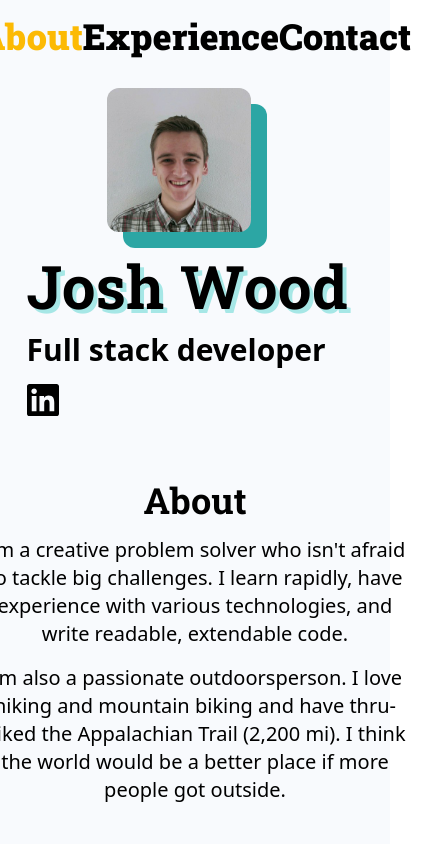
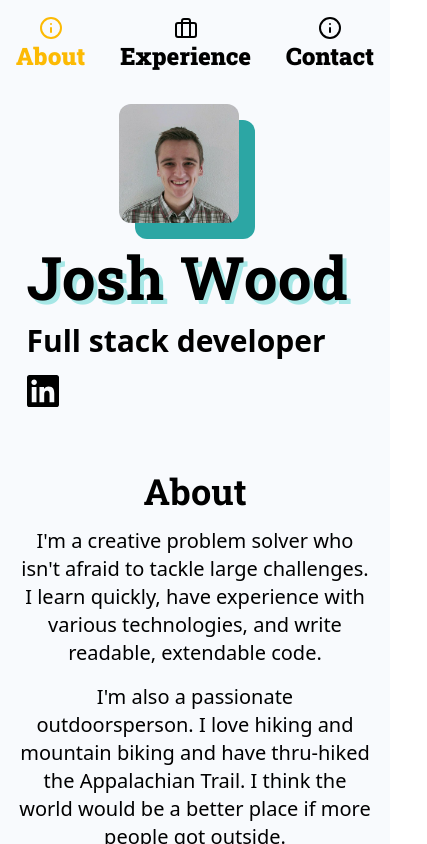
Before and after one commit to woodjosh256/Portfolio, a React (Vite) app: page /about in a window 390 px wide. Shown: the whole page, 427 px wide, since content can reach past the window. Built offline with nearby package versions, Linux system fonts and the light colour scheme.

Commit message:
Fixed scrolling behavior. Optimized for mobile.

```diff
--- a/src/Root.tsx
+++ b/src/Root.tsx
@@ -11,7 +11,8 @@ function Root() {
     return (
         <>
             <div className="w-screen h-screen bg-off-white overflow-visible flex justify-center">
-                <div className="h-screen pl-4 pr-4 pt-4 md:pl-0 md:pr-0 md:w-2/3 lg:w-1/2 m-auto flex flex-col">
+                {/* <div className="h-screen pl-4 pr-4 pt-4 md:pl-0 md:pr-0 md:w-2/3 lg:w-1/2 m-auto flex flex-col"> */}
+                <div className="h-screen w-screen pt-4 m-auto flex flex-col">
                     <Switcher />
                     <Outlet />
                 </div>
--- a/src/assets/data.tsx
+++ b/src/assets/data.tsx
@@ -6,7 +6,7 @@ export enum Tags {
     Web = "Web",
     React = "React",
     Mobile = "Mobile",
-    CSharp = "C#"
+    // CSharp = "C#"
 }
 
 export enum ExpTypes {
@@ -53,7 +53,7 @@ export const experiences: {[key: string]: Experience} = {
         date: new Date(2022, 5),
         short_description: "Completed a diverse array of projects using C# and the .NET framework for Skyward's K-12 school administrative software.",
         role: "Software Engineering Intern",
-        tags: [],
+        tags: [Tags.Web],
         type: ExpTypes.Professional,
         content: (
             <>
--- a/src/components/ExpandedExperience.tsx
+++ b/src/components/ExpandedExperience.tsx
@@ -9,7 +9,7 @@ export function ExpandedExperience() {
 
     return (
         <>
-            <div className="w-full p-4 flex-grow">
+            <div className="w-full p-4 flex-grow pl-4 pr-4 md:pl-[16.6%] md:pr-[16.6%] lg:pl-[25%] lg:pr-[25%] overflow-auto">
                 <div className="flex flex-row">
                     <Link to="/experience" className="flex flex-row items-center ml-2 text-dark-gray hover:ml-0 hover:pr-2 transition-all duration-300 hover:text-black">
                         <LuArrowLeft size="1.5em" />
--- a/src/components/Experience.tsx
+++ b/src/components/Experience.tsx
@@ -78,9 +78,10 @@ export function Experience() {
     }, []);
 
     return (
+        <div className="pl-4 pr-4 md:pl-[16.6%] md:pr-[16.6%] lg:pl-[25%] lg:pr-[25%] flex-grow overflow-auto">
             <div
                 ref={experienceRef}
-            className="flex-grow flex flex-col h-full max-h-full md:overflow-auto pl-0 pr-0 ml-0 mr-0 md:pl-12 md:pr-12 md:-ml-12 md:-mr-12"
+                className="flex-grow flex flex-col h-full max-h-full pl-0 pr-0 ml-0 mr-0 md:pl-12 md:pr-12 md:-ml-12 md:-mr-12"
             >
                 <FilterSelector setTagFilters={setTagFilters} setExpTypeFilters={setExpTypeFilters} />
                 <hr className="h-px w-full mt-4 bg-dark-gray border-1"/>
@@ -90,5 +91,6 @@ export function Experience() {
                     className="flex-grow max-h-full md:overflow-auto pl-0 pr-0 ml-0 mr-0 md:pl-12 md:pr-12 md:-ml-12 md:-mr-12 no-scrollbar pt-4"
                 />
             </div>
+        </div>
     );
 }
--- a/src/components/about.tsx
+++ b/src/components/about.tsx
@@ -26,7 +26,7 @@ export function About() {
     }, [showBorder]);
 
     return (
-        <div ref={scrollDiv} className={`flex flex-col text-black overflow-scroll ${showBorder ? 'border-t-2 animate-expandOutwards border-black' : ''}`}>
+        <div ref={scrollDiv} className={`flex flex-col text-black overflow-scroll pl-4 pr-4 md:pl-[16.6%] md:pr-[16.6%] lg:pl-[25%] lg:pr-[25%] flex-grow m-auto ${showBorder ? 'border-t-2 animate-expandOutwards border-black' : ''}`}>
             <div className="flex flex-col space-y-6 md:flex-row md:space-y-0 justify-center items-center">
                 <div className="w-1/3 mr-8 md:mr-16 relative">
                     <img
@@ -54,10 +54,10 @@ export function About() {
             <div className="flex flex-col m-auto mt-16 items-center">
                 <h3 className="text-4xl font-bold font-slab">About</h3>
                 <p className="text-xl font-medium font-sans mt-4 mb-4 p-0 text-center md:pl-18 md:pr-18 xl:pl-24 xl:pr-24">
-                    I'm a creative problem solver who isn't afraid to tackle big challenges. I learn rapidly, have experience with various technologies, and write readable, extendable code.
+                    I'm a creative problem solver who isn't afraid to tackle large challenges. I learn quickly, have experience with various technologies, and write readable, extendable code.
                 </p>
                 <p className="text-xl font-medium font-sans p-0 text-center md:pl-18 md:pr-18 xl:pl-24 xl:pr-24">
-                    I'm also a passionate outdoorsperson. I love hiking and mountain biking and have thru-hiked the Appalachian Trail (2,200 mi). I think the world would be a better place if more people got outside.
+                    I'm also a passionate outdoorsperson. I love hiking and mountain biking and have thru-hiked the Appalachian Trail. I think the world would be a better place if more people got outside.
                 </p>
             </div>
 
--- a/src/components/common/switcher.tsx
+++ b/src/components/common/switcher.tsx
@@ -1,11 +1,12 @@
-import {  NavLink } from "react-router-dom";
+import { LuBriefcase, LuInfo } from "react-icons/lu";
+import { NavLink } from "react-router-dom";
 
 export function Switcher() {
     return (
-        <div className="flex flex-row justify-between mb-8">
+        <div className="flex flex-row justify-between mb-8 pl-4 pr-4 md:pl-0 md:pr-0 w-full md:w-2/3 lg:w-1/2 m-auto">
             <NavLink
-                className={({isActive}) =>{
-                    let classString = `font-slab font-black text-4xl md:text-5xl list-none cursor-pointer select-none hover:text-selective-yellow `;
+                className={({ isActive }) => {
+                    let classString = `font-slab font-black text-2xl lg:text-4xl xl:text-5xl list-none cursor-pointer select-none hover:text-selective-yellow `;
                     if (isActive) {
                         classString += ` text-selective-yellow`;
                     } else {
@@ -15,11 +16,14 @@ export function Switcher() {
                 }}
                 to={"/about"}
             >
-                About
+                <div className="flex flex-col items-center w-full h-full">
+                    <LuInfo className="h-1/2 lg:hidden" />
+                    <span>About</span>
+                </div>
             </NavLink>
             <NavLink
-                className={({isActive}) => {
-                    let classString = `font-slab font-black text-4xl md:text-5xl list-none cursor-pointer select-none hover:text-sea-green`;
+                className={({ isActive }) => {
+                    let classString = `font-slab font-black text-2xl lg:text-4xl xl:text-5xl list-none cursor-pointer select-none hover:text-sea-green`;
                     if (isActive) {
                         classString += ` text-sea-green`;
                     } else {
@@ -29,11 +33,14 @@ export function Switcher() {
                 }}
                 to={"/experience"}
             >
-                Experience
+                <div className="flex flex-col items-center w-full h-full">
+                    <LuBriefcase className="h-1/2 lg:hidden" />
+                    <span>Experience</span>
+                </div>
             </NavLink>
             <NavLink
                 className={({ isActive }) => {
-                    let classString = `font-slab font-black text-4xl md:text-5xl list-none cursor-pointer select-none hover:text-big-red`;
+                    let classString = `font-slab font-black text-2xl lg:text-4xl xl:text-5xl list-none cursor-pointer select-none hover:text-big-red`;
                     if (isActive) {
                         classString += ` text-big-red`;
                     } else {
@@ -43,7 +50,10 @@ export function Switcher() {
                 }}
                 to={"/contact"}
             >
-                Contact
+                <div className="flex flex-col items-center w-full h-full">
+                    <LuInfo className="h-1/2 lg:hidden" />
+                    <span>Contact</span>
+                </div>
             </NavLink>
         </div>
     );
--- a/src/components/contact.tsx
+++ b/src/components/contact.tsx
@@ -1,6 +1,6 @@
 export function Contact() {
     return (
-        <div className="w-full p-4">
+        <div className="w-full p-4 pl-4 pr-4 md:pl-[16.6%] md:pr-[16.6%] lg:pl-[25%] lg:pr-[25%] flex-grow">
             <h3 className="text-4xl font-bold font-slab text-center">Email</h3>
             <form action="https://formspree.io/f/mknkkbql" method="POST" className="flex flex-col">
                 <input
```
Lines whose indentation alone changed are shown as unchanged.
